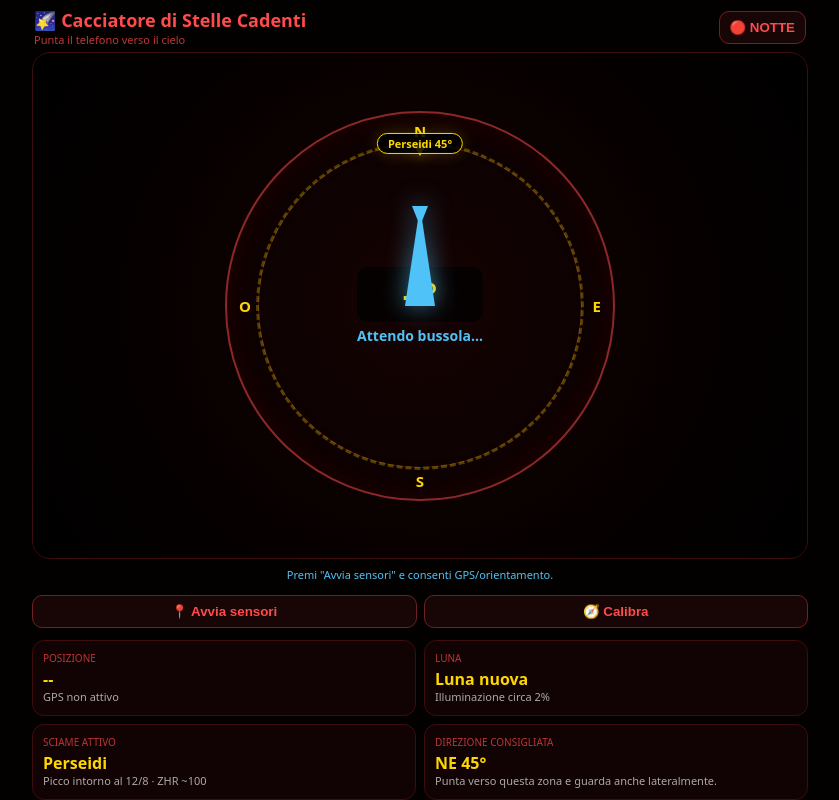
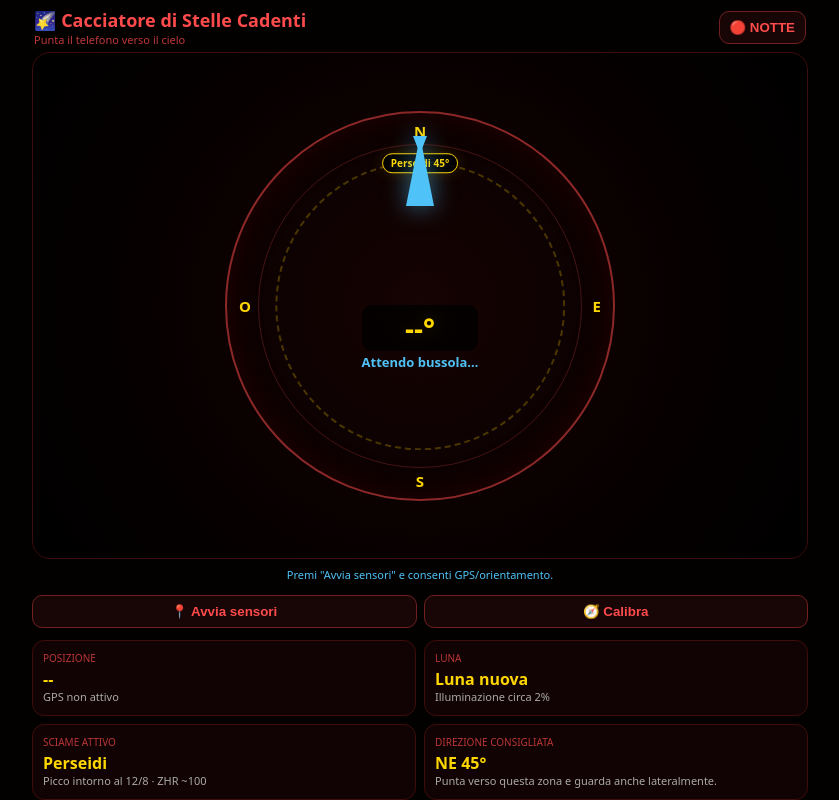
Before and after one commit to Ivan290162/stelle-cadenti, a plain HTML site: page index.html in a window 1280 px wide. Shown: the whole page, without its empty margins (220-1059 px from the left). Drawn offline with Linux system fonts and the light colour scheme.

Commit message:
Update index.html

```diff
--- a/index.html
+++ b/index.html
@@ -34,17 +34,17 @@ main{flex:1;display:flex;flex-direction:column;gap:8px;min-height:0}
 .s{position:absolute;bottom:8px;left:50%;transform:translateX(-50%)}
 .w{position:absolute;left:12px;top:50%;transform:translateY(-50%)}
 
-/* Freccia più chiara (bianca/azzurra) per contrasto */
+/* MODIFICA 1: Freccia più corta e spostata verso l'alto */
 .arrow-fixed {
     position: absolute;
     width: 0;
     height: 0;
-    border-left: 15px solid transparent;
-    border-right: 15px solid transparent;
-    border-bottom: 100px solid var(--cyan);
-    top: 50%;
+    border-left: 14px solid transparent;
+    border-right: 14px solid transparent;
+    border-bottom: 70px solid var(--cyan); /* Ridotto da 100px a 70px */
+    top: 15%; /* Spostata più in alto */
     left: 50%;
-    transform: translate(-50%, -100%);
+    transform: translate(-50%, -50%);
     filter: drop-shadow(0 0 12px rgba(79, 195, 247, 0.6));
     z-index: 10;
     pointer-events: none;
@@ -57,32 +57,33 @@ main{flex:1;display:flex;flex-direction:column;gap:8px;min-height:0}
     transform: translateX(-50%);
     width: 0;
     height: 0;
-    border-left: 8px solid transparent;
-    border-right: 8px solid transparent;
-    border-top: 20px solid var(--cyan);
+    border-left: 7px solid transparent;
+    border-right: 7px solid transparent;
+    border-top: 18px solid var(--cyan);
 }
 
-/* Centro con i gradi - ora in bianco/gold per leggibilità */
+/* MODIFICA 2: Testo dei gradi spostato più in basso */
 .center{
     text-align:center;
-    font-size:32px;
+    font-size:28px;
     font-weight:900;
     position:relative;
-    z-index:2;
-    background:rgba(0,0,0,0.7);
-    padding:6px 16px;
-    border-radius:12px;
+    z-index:5;
+    background:rgba(0,0,0,0.8);
+    padding:4px 14px;
+    border-radius:10px;
     color:var(--gold);
     text-shadow: 0 0 20px rgba(255, 215, 0, 0.3);
+    margin-top: 30px; /* Spostato più in basso */
 }
 .bearing{
-    font-size:14px;
-    margin-top:4px;
+    font-size:13px;
+    margin-top:2px;
     color:var(--cyan);
     font-weight:600;
 }
 
-/* Target / Indicatore dello sciame - ora ruota con il quadrante */
+/* Indicatore dello sciame */
 .target-container {
     position: absolute;
     inset: 0;
@@ -94,45 +95,40 @@ main{flex:1;display:flex;flex-direction:column;gap:8px;min-height:0}
     top: 50%;
     left: 50%;
     transform: translate(-50%, -50%);
-    width: 85%;
-    height: 85%;
+    width: 75%;
+    height: 75%;
     border-radius: 50%;
-    border: 3px dashed rgba(255, 215, 0, 0.3);
+    border: 2px dashed rgba(255, 215, 0, 0.25);
     display: flex;
     align-items: center;
     justify-content: center;
 }
 .target-label {
     position: absolute;
-    top: -12px;
+    top: -10px;
     left: 50%;
     transform: translateX(-50%);
     background: rgba(0,0,0,0.85);
     color: var(--gold);
-    font-size: 11px;
+    font-size: 10px;
     font-weight: 700;
-    padding: 2px 10px;
-    border-radius: 12px;
+    padding: 2px 8px;
+    border-radius: 10px;
     border: 1px solid var(--gold);
     white-space: nowrap;
-    box-shadow: 0 0 15px rgba(255, 215, 0, 0.2);
+    box-shadow: 0 0 15px rgba(255, 215, 0, 0.15);
 }
 .target-marker {
     position: absolute;
-    top: -3px;
+    top: -2px;
     left: 50%;
     transform: translateX(-50%);
     width: 0;
     height: 0;
-    border-left: 8px solid transparent;
-    border-right: 8px solid transparent;
-    border-top: 14px solid var(--gold);
-    filter: drop-shadow(0 0 8px rgba(255, 215, 0, 0.5));
-}
-
-/* Target inferiore (testo) - rimosso perché ora c'è l'indicatore grafico */
-.target-text {
-    display: none;
+    border-left: 6px solid transparent;
+    border-right: 6px solid transparent;
+    border-top: 12px solid var(--gold);
+    filter: drop-shadow(0 0 8px rgba(255, 215, 0, 0.4));
 }
 
 .grid{display:grid;grid-template-columns:1fr 1fr;gap:8px;margin-top:4px}
@@ -171,11 +167,11 @@ main{flex:1;display:flex;flex-direction:column;gap:8px;min-height:0}
         </div>
     </div>
 
-    <!-- Freccia fissa (ora azzurra) -->
+    <!-- Freccia fissa (ora più corta e in alto) -->
     <div class="arrow-fixed"></div>
 
-    <!-- Centro con gradi -->
-    <div>
+    <!-- Centro con gradi (spostato più in basso) -->
+    <div style="position:relative; z-index:5; margin-top: 35px;">
         <div class="center" id="heading">--°</div>
         <div class="bearing" id="dir">Attendo bussola…</div>
     </div>
@@ -195,7 +191,7 @@ main{flex:1;display:flex;flex-direction:column;gap:8px;min-height:0}
 <script>
 const $=id=>document.getElementById(id);
 let heading=0, lat=null, lon=null, watch=null, night=false;
-let currentShowerAz = 45; // Default
+let currentShowerAz = 45;
 
 const showers=[
  {name:"Quadrantidi",peak:[1,4],active:[12,28,1,12],rate:25,az:45},
@@ -260,12 +256,8 @@ function setHeading(h){
  $("heading").textContent=Math.round(heading)+"°";
  $("dir").textContent=cardinal(heading);
 
- // Ruota il quadrante (N, E, S, O)
  $("tickContainer").style.transform = `rotate(${-heading}deg)`;
 
- // Ruota l'indicatore dello sciame nella posizione corretta
- // Deve essere posizionato all'azimut dello sciame rispetto al Nord
- // Quindi ruotiamo di (currentShowerAz - heading) gradi
  const targetAngle = currentShowerAz - heading;
  $("targetContainer").style.transform = `rotate(${targetAngle}deg)`;
 }
```
